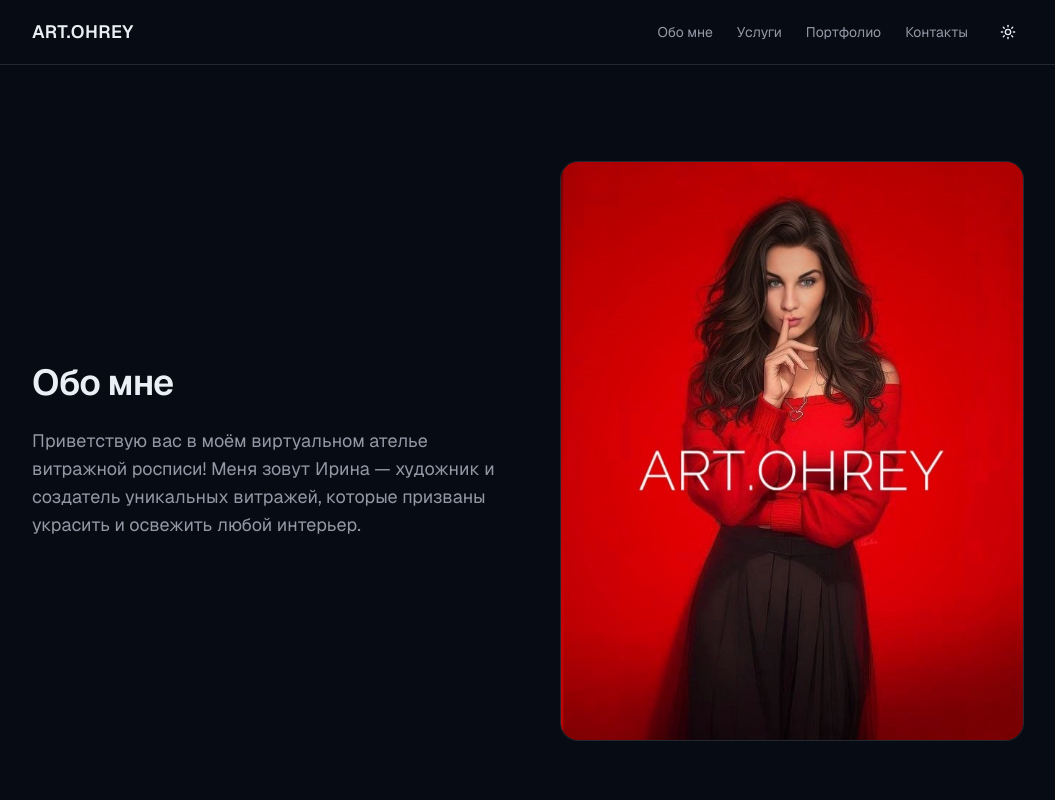
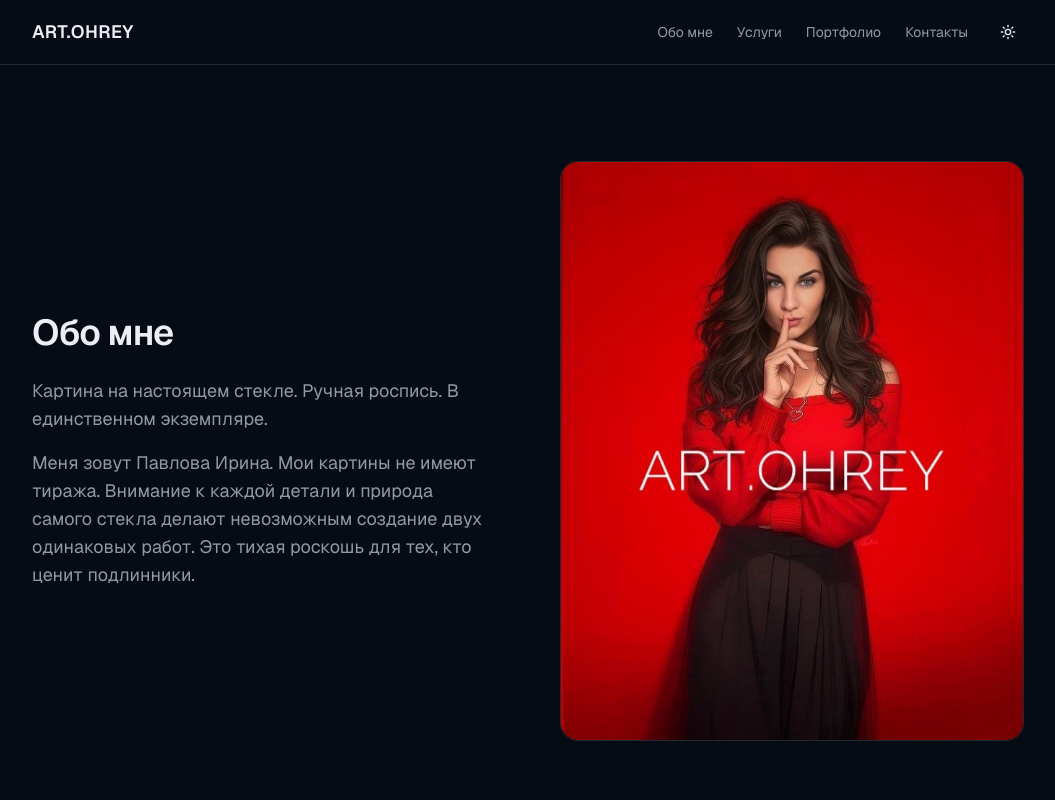
Before and after one commit to morkelebthennei-hub/site_pavlova, a Next.js app: page /about in a window 1280 px wide. Shown: the top 800 px of the page, without its empty margins (112-1167 px from the left). Built offline with nearby package versions, Linux system fonts and the light colour scheme; no server answers.

Commit message:
copy: use the new intro text on the About page
Co-Authored-By: Claude Sonnet 5.5 <noreply@anthropic.com>

```diff
--- a/app/about/page.tsx
+++ b/app/about/page.tsx
@@ -27,9 +27,12 @@ export default function AboutPage() {
         <div>
           <h1 className="text-3xl font-semibold tracking-tight sm:text-4xl">Обо мне</h1>
           <p className="mt-6 text-lg text-pretty text-muted-foreground">
-            Приветствую вас в моём виртуальном ателье витражной росписи! Меня зовут Ирина —
-            художник и создатель уникальных витражей, которые призваны украсить и освежить
-            любой интерьер.
+            Картина на настоящем стекле. Ручная роспись. В единственном экземпляре.
+          </p>
+          <p className="mt-4 text-lg text-pretty text-muted-foreground">
+            Меня зовут Павлова Ирина. Мои картины не имеют тиража. Внимание к каждой детали и
+            природа самого стекла делают невозможным создание двух одинаковых работ. Это тихая
+            роскошь для тех, кто ценит подлинники.
           </p>
         </div>
         <AboutHeroCarousel photos={heroPhotos} />
```
Also changed, not shown: 1 other file (tests, documents, lock files or other folders).
